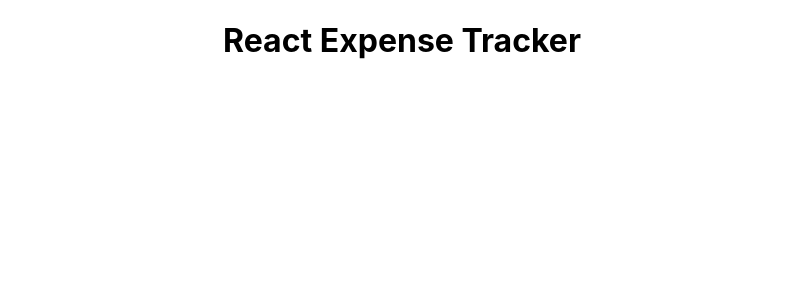
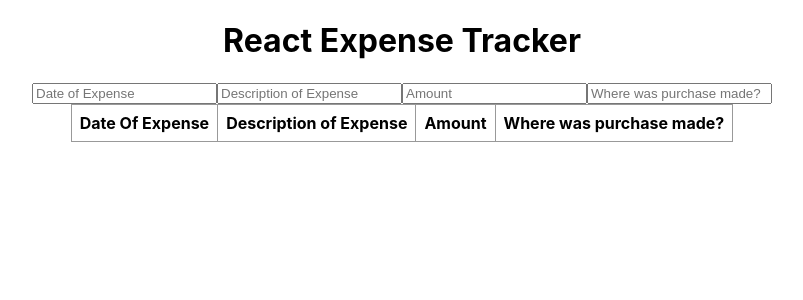
Before and after one commit to jbri91/reactExpenseTracker, a React (Create React App) app: page / in a window 1280 px wide. Shown: the top 300 px of the page, without its empty margins (238-1041 px from the left). Built offline with nearby package versions, Linux system fonts and the light colour scheme.

Commit message:
userInput

```diff
--- a/src/App.css
+++ b/src/App.css
@@ -2,37 +2,14 @@
   text-align: center;
 }
 
-.App-logo {
-  height: 40vmin;
-  pointer-events: none;
+table {
+border-collapse: collapse;
+margin-left: auto;
+margin-right: auto;
 }
 
-@media (prefers-reduced-motion: no-preference) {
-  .App-logo {
-    animation: App-logo-spin infinite 20s linear;
-  }
+th {
+
+  border: 1px solid #999;
+  padding: 0.5rem;
 }
-
-.App-header {
-  background-color: #282c34;
-  min-height: 100vh;
-  display: flex;
-  flex-direction: column;
-  align-items: center;
-  justify-content: center;
-  font-size: calc(10px + 2vmin);
-  color: white;
-}
-
-.App-link {
-  color: #61dafb;
-}
-
-@keyframes App-logo-spin {
-  from {
-    transform: rotate(0deg);
-  }
-  to {
-    transform: rotate(360deg);
-  }
-}
--- a/src/App.js
+++ b/src/App.js
@@ -1,6 +1,8 @@
 import ReactDOM from 'react-dom'
 import './App.css';
 import Header from './components/Header';
+import Table from './components/Table';
+import UserInput from './UserInput';
 
 function App() {
   return (
@@ -8,6 +10,8 @@ function App() {
       <header >
         <p>
           <Header />
+          <UserInput />
+          <Table />
         </p>
         </header>
     </div>
--- /dev/null
+++ b/src/UserInput.js
@@ -0,0 +1,19 @@
+import React from 'react'
+import ReactDOM from 'react-dom'
+
+class UserInput extends React.Component {
+    render() {
+        return (
+            <form>
+                <input placeHolder="Date of Expense" ></input>
+                <input placeHolder="Description of Expense" ></input>
+                <input placeHolder="Amount" ></input>
+                <input placeHolder="Where was purchase made?" ></input>
+            </form>
+        )
+    }
+}
+
+ReactDOM.render(<UserInput />, document.getElementById('root'))
+
+export default UserInput
--- a/src/components/Header.js
+++ b/src/components/Header.js
@@ -3,8 +3,9 @@ import ReactDOM from 'react-dom'
 
 class Header extends React.Component {
     render() {
-        return <h1> React Expense Tracker</h1>
-    }
+        return (<h1> React Expense Tracker</h1>
+        )
+        }
 }
 
 ReactDOM.render(<Header />, document.getElementById('root'))
--- /dev/null
+++ b/src/components/Table.js
@@ -0,0 +1,30 @@
+import React from 'react'
+import ReactDOM from 'react-dom'
+
+
+class Table extends React.Component {
+    render() {
+        return ( <div>
+            <table>
+                <thead>
+                <tr>
+                    <th>Date Of Expense</th>
+                    <th>Description of Expense</th>
+                    <th>Amount</th>
+                    <th>Where was purchase made?</th>
+                </tr>
+                </thead>
+            </table>
+               </div>
+        )
+}
+}
+
+// class Header extends React.Component {
+//     render() {
+//         return <h1> React Expense Tracker</h1>
+//     }
+// }
+
+ReactDOM.render(<Table />, document.getElementById('root'))
+export default Table
```
